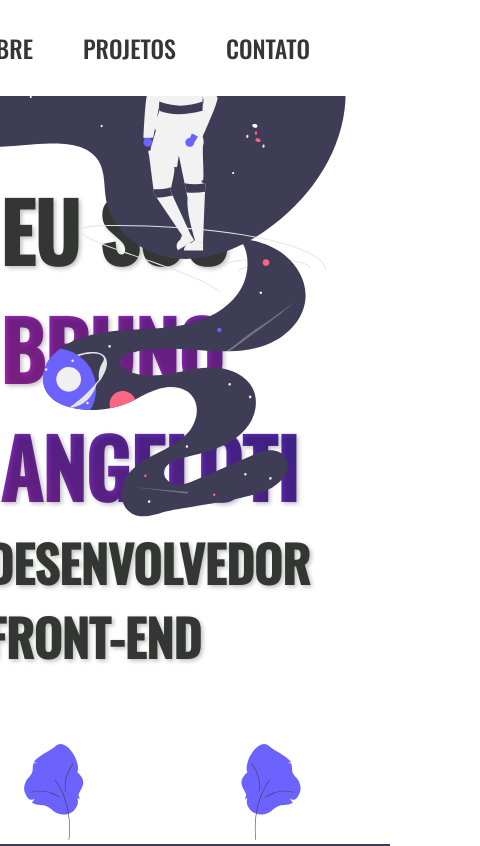
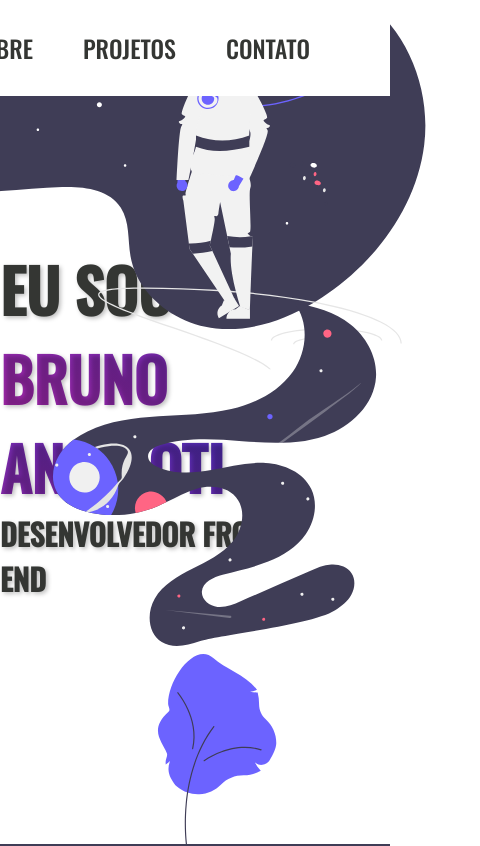
Before and after one commit to BrunoAngeloti/Portfolio2.0, a Next.js app: page /Home/Home in a window 390 px wide. Shown: the top 846 px of the page, 480 px wide, since content can reach past the window. Built offline with nearby package versions, Linux system fonts and the light colour scheme.

Commit message:
feat: pagina principal responsiva até 1280px

```diff
--- a/containers/Main/Main.styles.tsx
+++ b/containers/Main/Main.styles.tsx
@@ -13,6 +13,18 @@ export const ImageWrapper = styled.div`
   position: absolute;
   left: 0;
   top: -45px;
+  width: 700px;
+  height: 1150px;
+
+  @media (max-width: 1880px) {
+    width: 600px;
+    height: 1000px;
+  }
+
+  @media (max-width: 1280px) {
+    width: 480px;
+    height: 880px;
+  }
 `
 
 export const ImageWrapperPlant = styled.div`
@@ -20,6 +32,15 @@ export const ImageWrapperPlant = styled.div`
   margin-right: 65px;
   right: 0;
   bottom: 0;
+
+  width: 850px;
+  height: 250px;
+
+  @media (max-width: 1280px) {
+    width: 650px;
+    height: 50px;
+    bottom: 140px;
+  }
 `
 
 export const Content = styled.section`
@@ -47,8 +68,15 @@ export const Title = styled(TextCommon)`
             background-clip: text;
     -webkit-text-fill-color: transparent;
   }
+
+  @media (max-width: 1280px) {
+    font-size: 60px;
+  }
 `
 
 export const Subtitle = styled(TextCommon)`
   font-size: 50px;
+  @media (max-width: 1280px) {
+    font-size: 30px;
+  }
 `
--- a/containers/Main/Main.tsx
+++ b/containers/Main/Main.tsx
@@ -12,7 +12,7 @@ export default function Main(){
   return (
     <Container>
       <ImageWrapper>
-        <Image quality={70} width={700} height={1150} alt="astronauta no espaço" src="/imageHome.svg"/>
+        <Image quality={100} width={700} height={1150} alt="astronauta no espaço" src="/imageHome.svg"/>
       </ImageWrapper>
 
       <Content>
```
